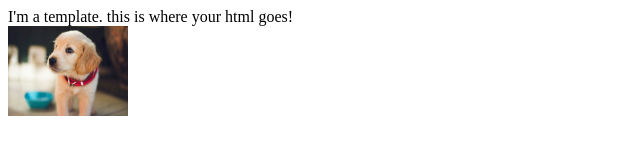
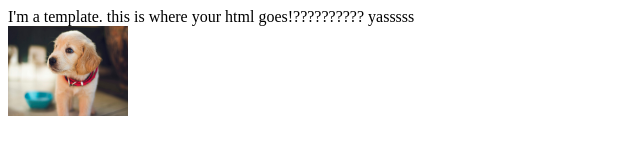
Before and after one commit to coxc184/harmoniccollectionentry5, a plain HTML site: page index.html in a window 1280 px wide. Shown: the whole page, without its empty margins (0-640 px from the left). Drawn offline with Linux system fonts and the light colour scheme.

Commit message:
update html

```diff
--- a/index.html
+++ b/index.html
@@ -8,7 +8,7 @@
   </head>
   <body>
     <div>
-      I'm a template. this is where your html goes!
+      I'm a template. this is where your html goes!?????????? yasssss
       <div><img src="img/puppy.jpg" width="120" height="90" alt="HTML Dog"></div>
     </div>
   </body>
```
